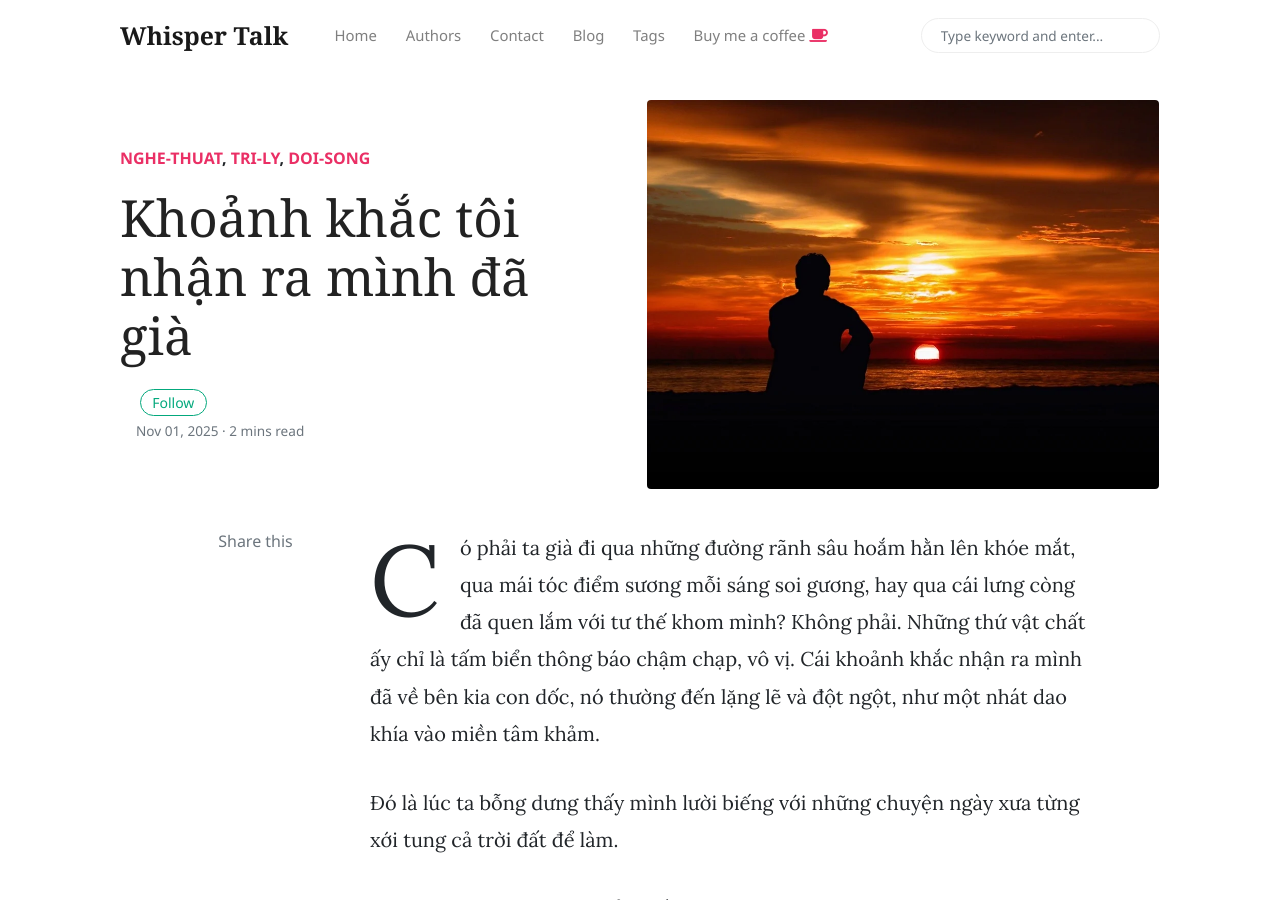
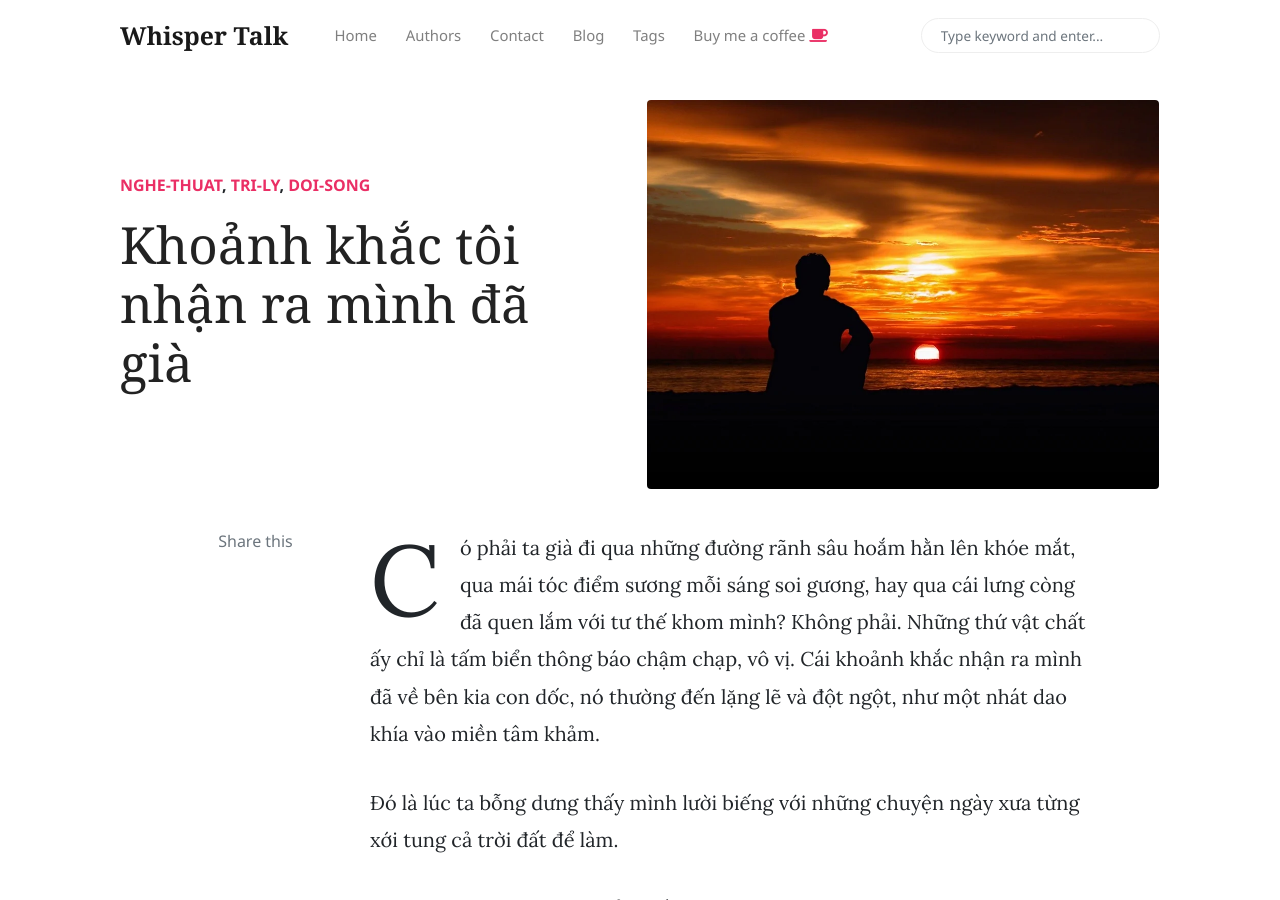
Before and after one commit to bthanhtung/whisper-talk, a Jekyll site: the page built from _posts/2025-11-01-toi-da-gia.markdown, in a window 1280 px wide and 900 px high. Built offline with Jekyll 4.4.1, drawn with Linux system fonts in a browser that asks for light colours; nearby versions of some CDN libraries; comment, search, counter and statistics services are not loaded.

Commit message:
feat(update): update

```diff
--- a/_layouts/post.html
+++ b/_layouts/post.html
@@ -15,14 +15,14 @@ layout: default
                         </span>
 					</p>
 					<h1 class="display-4 mb-4 article-headline">{{ page.title }}</h1>
-					<div class="d-flex align-items-center">
+					<!-- <div class="d-flex align-items-center">
                         {% if author.avatar %}
                         <img class="rounded-circle" src="{{site.baseurl}}/{{author.avatar}}" alt="{{author.name}}" width="70"/>
                         {% endif %}
 						<small class="ml-3"> {{ author.name }} <span><a target="_blank" href="{{ author.twitter }}" class="btn btn-outline-success btn-sm btn-round ml-1">Follow</a></span>
                             <span class="text-muted d-block mt-1">{{ page.date | date: '%b %d, %Y' }} · {% include meta-read-time.html %}</span>
 						</small>
-					</div>
+					</div> -->
 				</div>
                 {% if page.image %}
 				<div class="col-md-6 pr-0 align-self-center">
```
Also changed, not shown: other parts of _layouts/post.html (+1 -1 lines).
